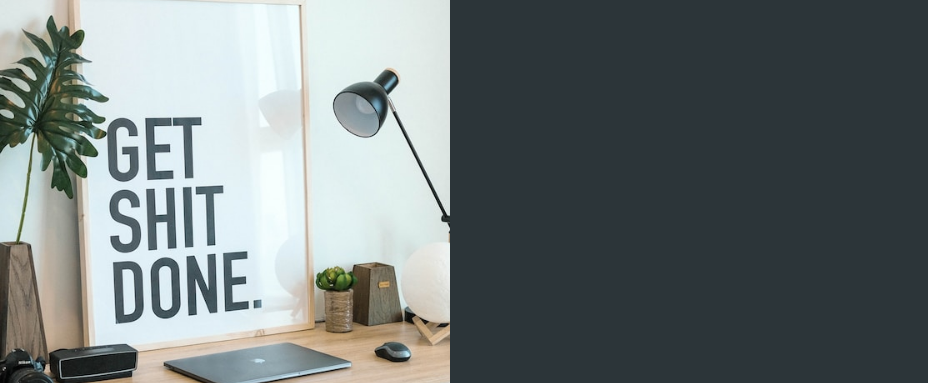
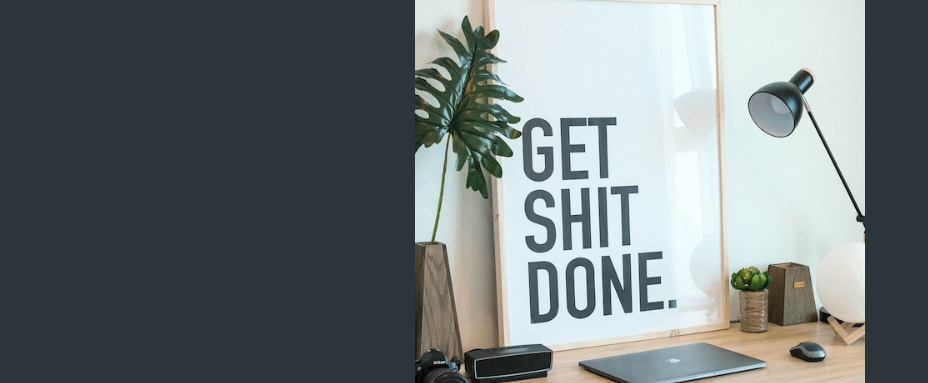
Before and after one commit to RawleJuglal/ImOnIt, a website built with Vite: page index.html in a window 1280 px wide. Shown: the part 120-503 px from the top of the page, without its empty margins (0-928 px from the left). Built offline with nearby package versions, Linux system fonts and the light colour scheme.

Commit message:
style media query fix
centered app at 450px breakpoint

```diff
--- a/style.css
+++ b/style.css
@@ -67,6 +67,7 @@ h1,h2,h3,h4,h5,h6{
   margin:.5rem 0;
   box-shadow: 0px 4px 5px var(--black);
   -webkit-appearance: none;
+  appearance: none;
 }
 
 .link-btn{
@@ -140,3 +141,10 @@ input[name='email']{
 input[name='password']{
   border-top:1px solid var(--black);
 }
+
+@media (min-width:450px) {
+  .--logged-out-view,
+  .--logged-in-view{
+    margin:0 auto;
+  }
+}
```
